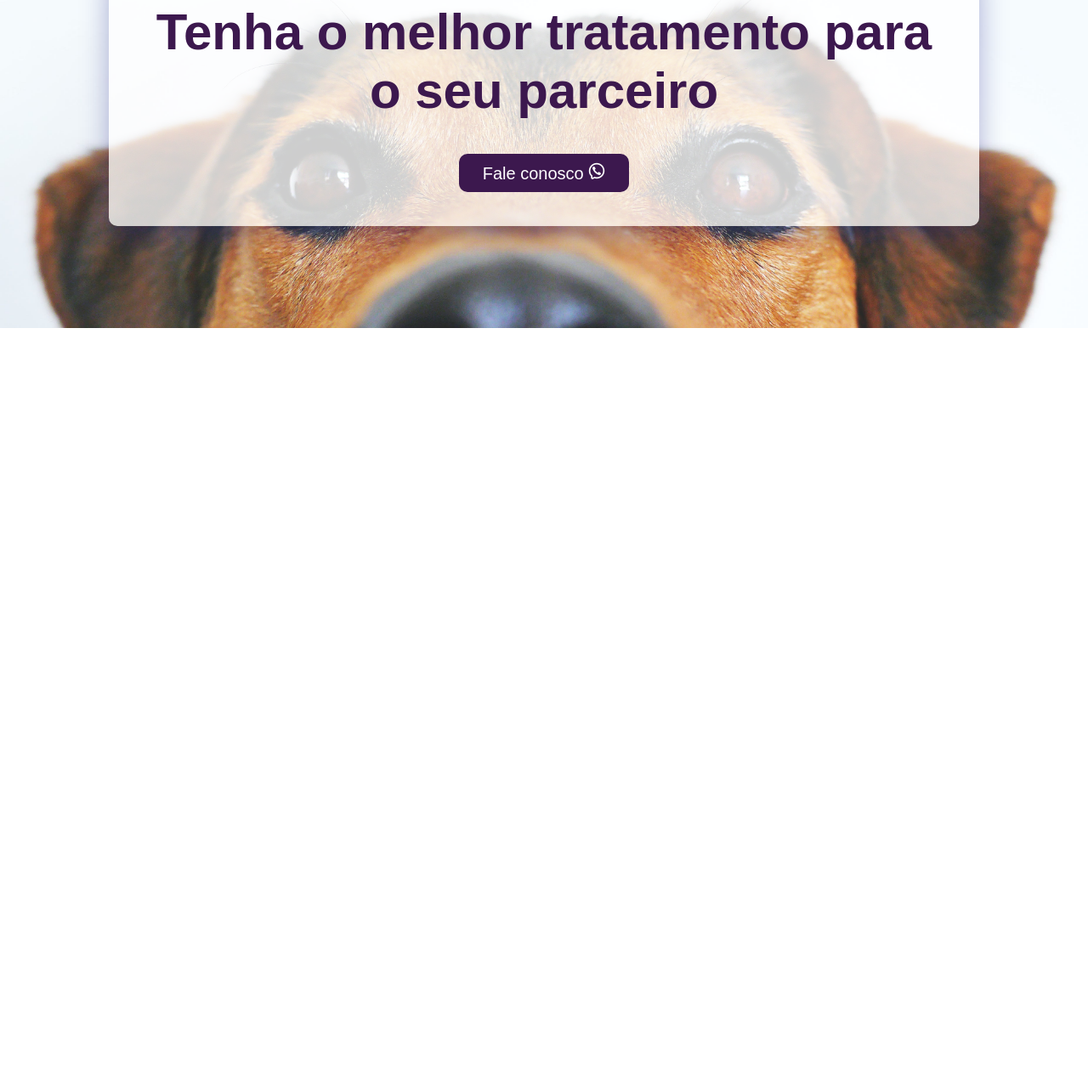
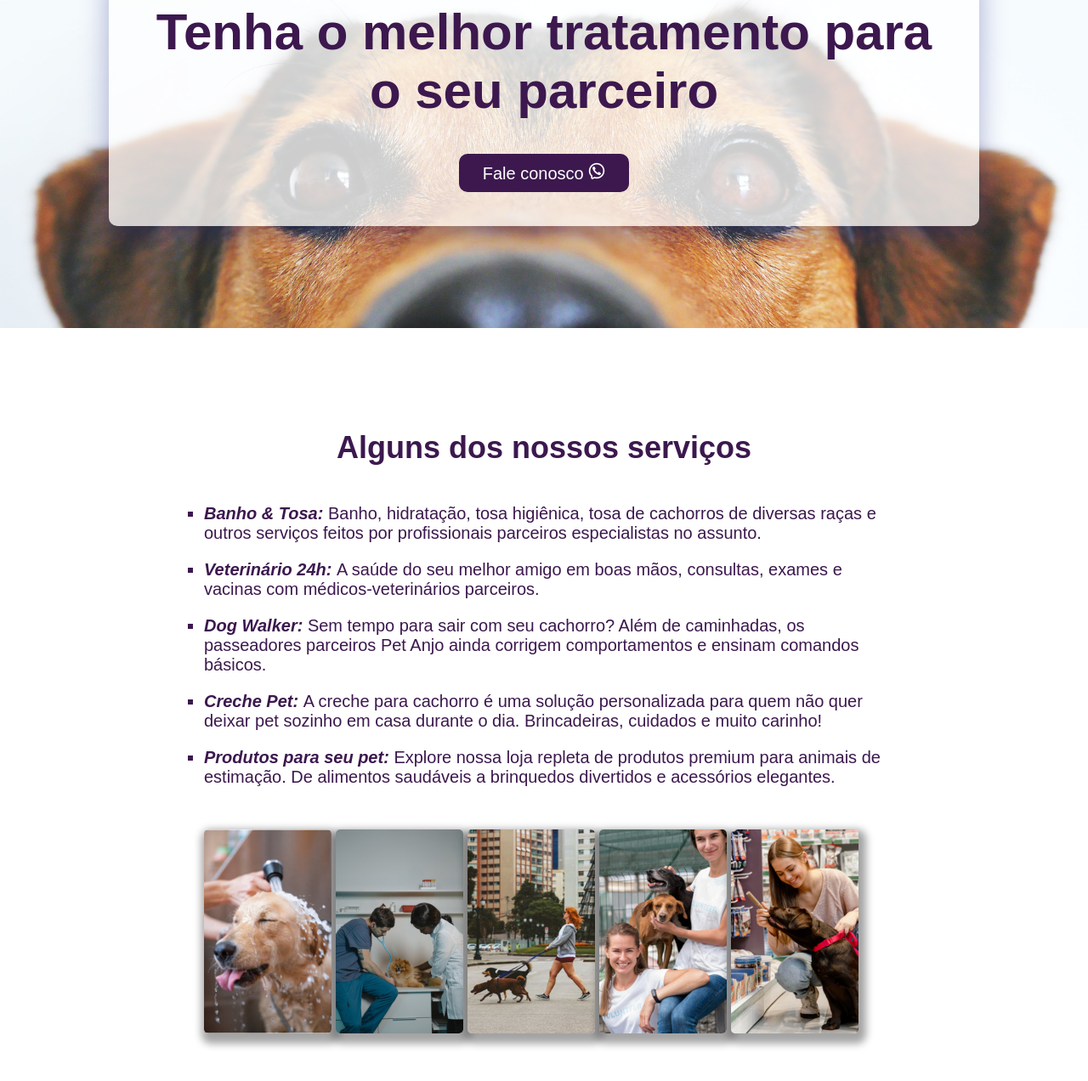
Before and after one commit to GeovannaVitoria/Projetos-Devmedia, a plain HTML site: page Projeto Petshop/index.html in a window 1280 px wide. Shown: the part 288-1560 px from the top of the page at 85% size. Before the commit the page ends 800 px from the top, so only its background shows below. Drawn offline with Linux system fonts and the light colour scheme.

Commit message:
Add section 'servicos'
Estilização da segunda seção da página com algumas alterações no HTML e estilos no CSS.

```diff
--- a/Projeto Petshop/index.html
+++ b/Projeto Petshop/index.html
@@ -19,5 +19,29 @@
             <p class="link-banner"> <a href="https://wa.me/5521555555555" target="_blank"> Fale conosco <img src="img/redes-sociais/whatsapp-svgrepo-com.png" alt=""></a> </p>
         </div>
     </section>
+
+    <section class="servicos">
+        <h3>  Alguns dos nossos serviços </h3>
+
+        <div class="box-lista">
+            <ul>
+                <li> <span> Banho & Tosa: </span> Banho, hidratação, tosa higiênica, tosa de cachorros de diversas raças e outros serviços feitos por profissionais parceiros especialistas no assunto. </li>
+                <li> <span> Veterinário 24h: </span> A saúde do seu melhor amigo em boas mãos, consultas, exames e vacinas com médicos-veterinários parceiros. </li>
+                <li> <span> Dog Walker: </span> Sem tempo para sair com seu cachorro? Além de caminhadas, os passeadores parceiros Pet Anjo ainda corrigem comportamentos e ensinam comandos básicos. </li>
+
+                <li> <span> Creche Pet: </span> A creche para cachorro é uma solução personalizada para quem não quer deixar pet sozinho em casa durante o dia. Brincadeiras, cuidados e muito carinho! </li>
+
+                <li> <span> Produtos para seu pet: </span>Explore nossa loja repleta de produtos premium para animais de estimação. De alimentos saudáveis a brinquedos divertidos e acessórios elegantes. </li>
+            </ul>
+        </div>
+
+        <div class="box-img-servicos">
+            <div class="img-servicos"> <img src="img/banho.png" alt=""></div>
+            <div class="img-servicos"> <img src="img/veterinario.png" alt=""></div>
+            <div class="img-servicos"> <img src="img/dog-walker.png" alt=""></div>
+            <div class="img-servicos"> <img src="img/creche.png" alt=""></div>
+            <div class="img-servicos"> <img src="img/loja.png   " alt=""></div>
+        </div>
+    </section>
 </body>
 </html>
--- a/Projeto Petshop/style/style.css
+++ b/Projeto Petshop/style/style.css
@@ -1,9 +1,12 @@
+/* Config gerais */
 *{
     margin: 0;
     padding: 0;
     box-sizing: border-box;
     font-family: sans-serif;
 }
+
+/* Estilizando o banner */
 
 .banner{
     background-image: url(../img/banner-topo.jpg);
@@ -70,3 +73,50 @@
 .link-banner img{
     width: 20px;
 }
+
+/* Estilizando a seção .servicos */
+.servicos{
+    width: 100%;
+    padding: 120px 80px;
+}
+
+.servicos h3{
+    font-size: 36px;
+    color:  #3c184e;
+    text-align: center;
+    margin: 0 0 45px;
+}
+
+.box-lista{
+    max-width: 800px;
+    margin: 0 auto 50px;
+    color: #3c184e;
+}
+
+.box-lista ul{
+    list-style-type: square;
+}
+
+.box-lista ul li{
+    font-size: 20px;
+    margin: 0 0 20px;
+}
+
+.box-lista ul li span{
+    font-weight: 700;
+    font-style: italic;
+}
+
+.box-img-servicos{
+    max-width: 800px;
+    margin: 0 auto 0;
+    align-items: center;
+    display: flex;
+}
+
+.box-img-servicos img{
+    border-radius: 5px;
+    box-shadow: 3px 6px 10px 6px #0000005c;
+    margin-right: 5px;
+
+}
```
